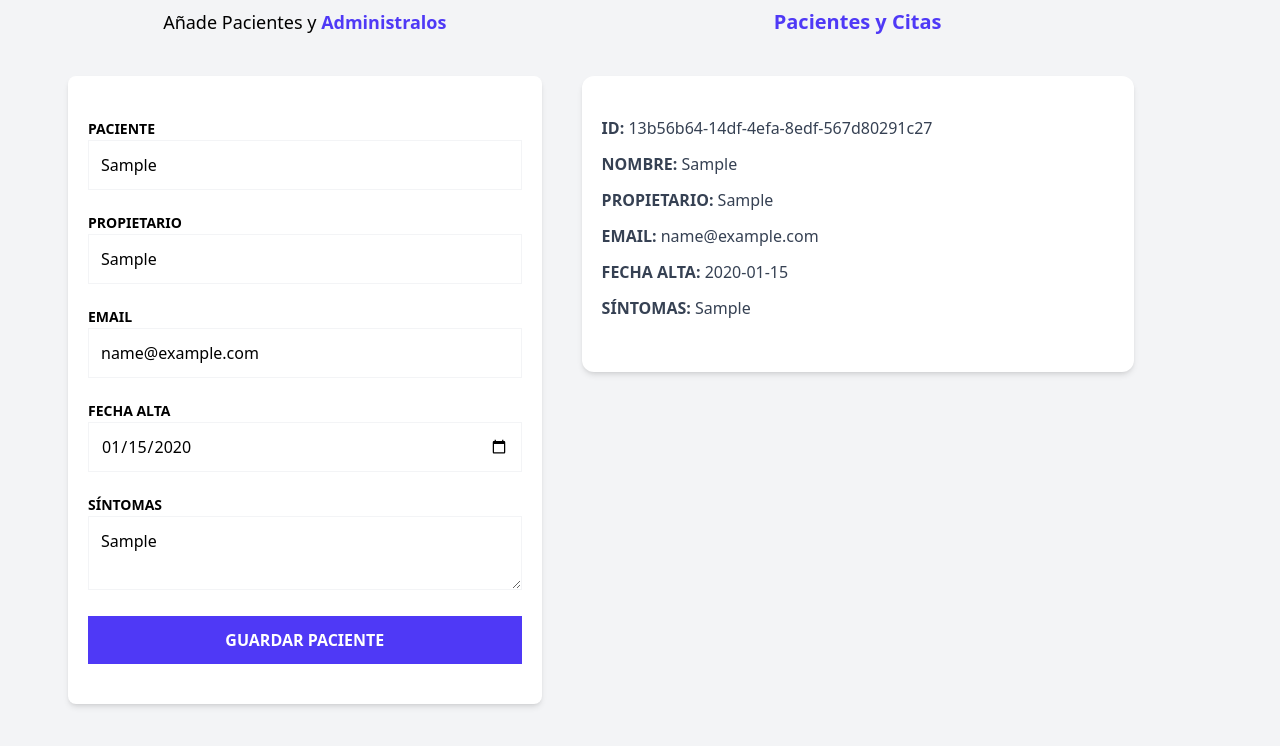
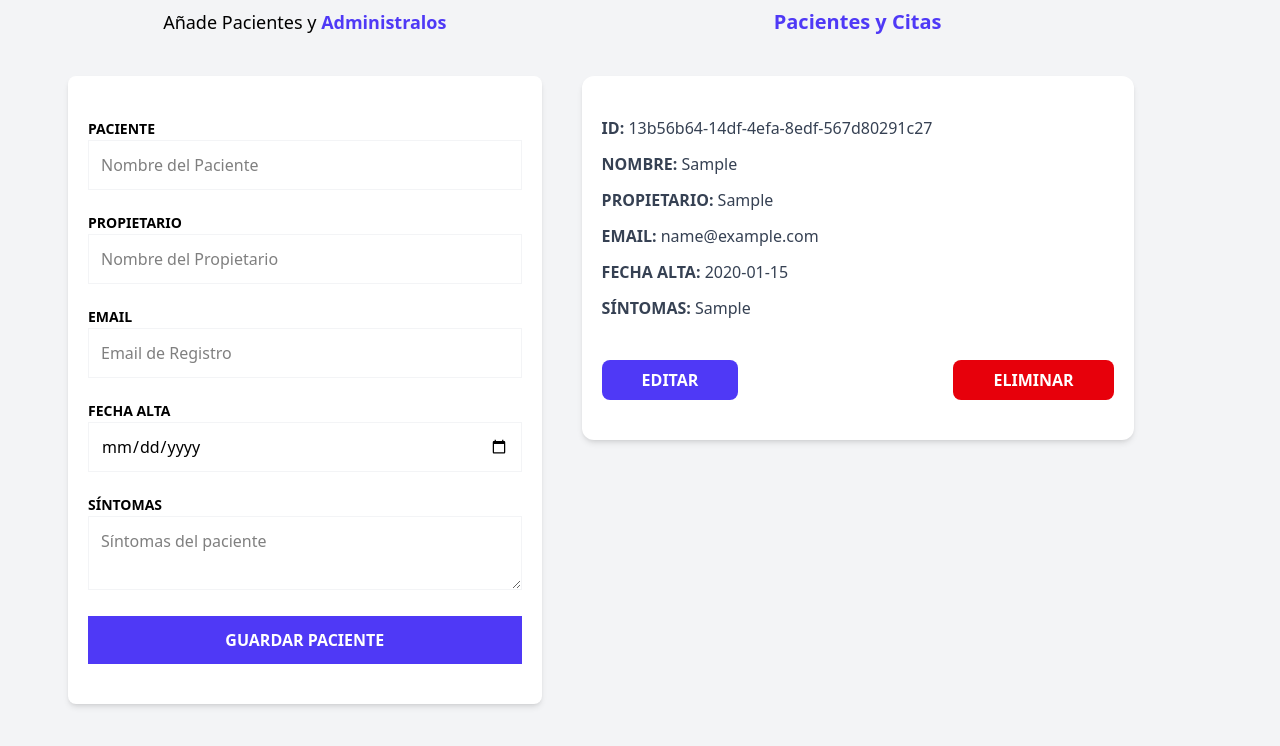
Before and after one commit to StyvenSoft/React-TypeScript-Complete-Guide, a React (Vite) app in the folder patients-app/: page / in a window 1280 px wide. Both pictures are taken after typing "Sample", "Sample", "name@example.com", "2020-01-15", "Sample" into the empty fields and a click on the input "Guardar Paciente". Shown: the part 272-1018 px from the top of the page. Built offline with nearby package versions, Linux system fonts and the light colour scheme.

Commit message:
Delete Patient Buttons and Action

```diff
--- a/patients-app/src/components/PatientForm.tsx
+++ b/patients-app/src/components/PatientForm.tsx
@@ -6,9 +6,10 @@
 export default function PatientForm() {
 
     const { addPatient } = usePatientStore()
-    const { register, handleSubmit, formState: { errors } } = useForm<DraftPatient>()
+    const { register, handleSubmit, formState: { errors }, reset } = useForm<DraftPatient>()
     const registerPatient = (data: DraftPatient) => {
         addPatient(data)
+        reset()
     }
     return (
 
--- a/patients-app/src/components/PatientsDetails.tsx
+++ b/patients-app/src/components/PatientsDetails.tsx
@@ -1,3 +1,4 @@
+import { usePatientStore } from "../store"
 import { Patient } from "../types"
 import PatientDetailItem from "./PatientDetailItem"
 
@@ -6,6 +7,9 @@
 }
 
 export default function PatientsDetails({ patient }: PatientDetailsProps) {
+
+    const deletePatient = usePatientStore((state) => state.deletePatient)
+
     return (
         <div className="mx-5 my-10 px-5 py-10 bg-white shadow-md rounded-xl">
             <PatientDetailItem label="ID" data={patient.id} />
@@ -14,6 +18,22 @@
             <PatientDetailItem label="email" data={patient.email} />
             <PatientDetailItem label="Fecha Alta" data={patient.date.toString()} />
             <PatientDetailItem label="Síntomas" data={patient.symptoms} />
+
+            <div className="flex justify-between mt-10">
+                <button
+                    type="button"
+                    className="py-2 px-10 bg-indigo-600 hover:bg-indigo-700 text-white font-bold uppercase rounded-lg"
+                >
+                    Editar
+                </button>
+                <button
+                    type="button"
+                    className="py-2 px-10 bg-red-600 hover:bg-red-700 text-white font-bold uppercase rounded-lg"
+                    onClick={() => deletePatient(patient.id)}
+                >
+                    Eliminar
+                </button>
+            </div>
         </div>
     )
 }
--- a/patients-app/src/store.ts
+++ b/patients-app/src/store.ts
@@ -1,14 +1,15 @@
 import { create } from "zustand";
-import {v4 as uuidv4} from 'uuid'
+import { v4 as uuidv4 } from 'uuid'
 import { DraftPatient, Patient } from "./types";
 
 type PatientState = {
     patients: Patient[]
     addPatient: (data: DraftPatient) => void
+    deletePatient: (id: Patient['id']) => void
 }
 
-const createPatient = (patient: DraftPatient) : Patient => {
-    return {...patient, id: uuidv4()}
+const createPatient = (patient: DraftPatient): Patient => {
+    return { ...patient, id: uuidv4() }
 }
 
 export const usePatientStore = create<PatientState>((set) => ({
@@ -18,6 +19,11 @@
         set((state) => ({
             patients: [...state.patients, newPatient]
         }))
-
+    },
+    deletePatient: (id) => {
+        console.log(id);
+        set((state) => ({
+            patients: state.patients.filter(patient => patient.id !== id)
+        }))
     }
 }))
```
